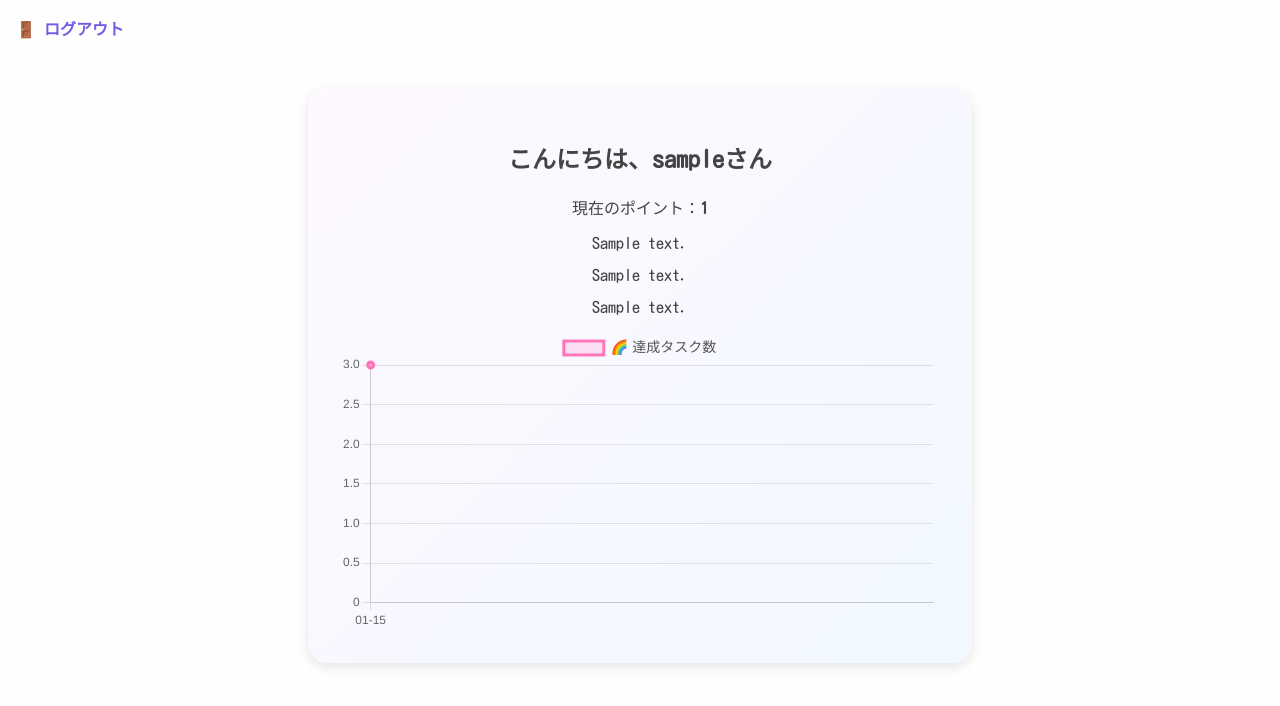
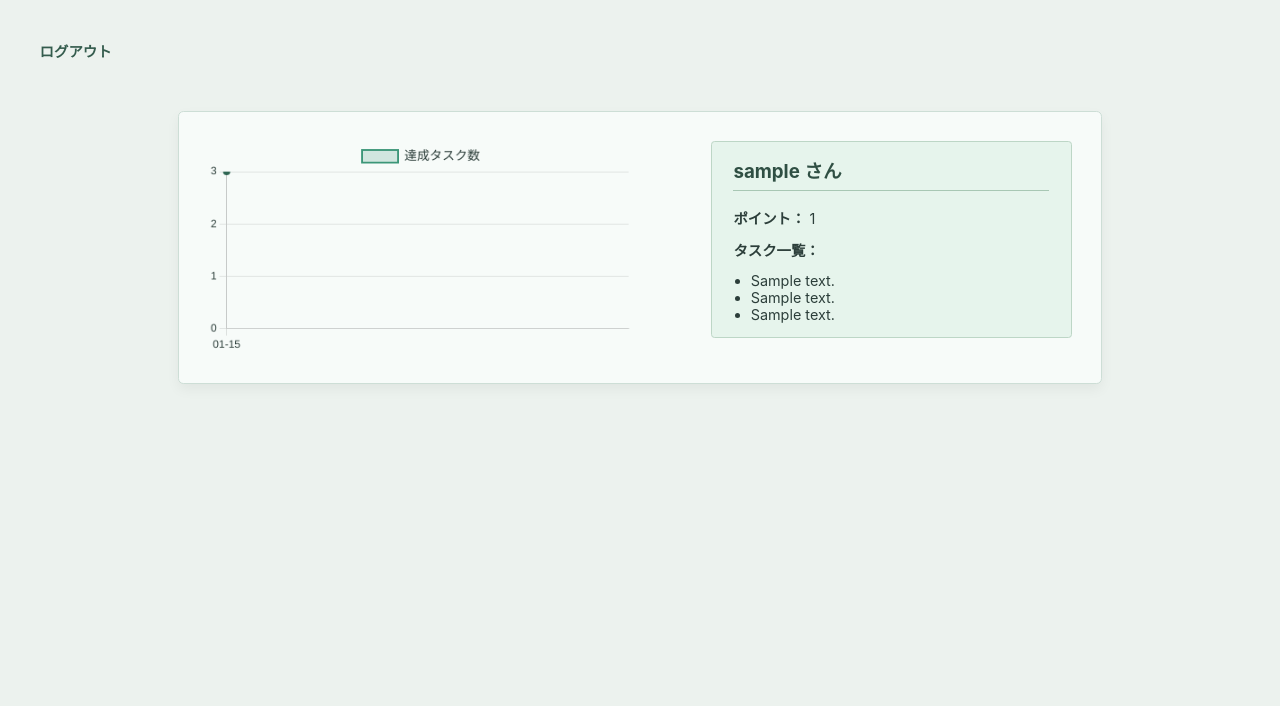
Before and after one commit to koba2264/FeelingBoost, a Flask app: page /mypage in a window 1280 px wide. Shown: the top 706 px of the page. Run offline with Flask 3, Linux system fonts and the light colour scheme; a user stored in the database is signed in; tables that the repository leaves empty hold one stand-in row (values such as "Sample post"); some libraries are stand-ins or nearby versions.

Commit message:
htmlをいじいました

```diff
--- a/apps/main/templates/main/mypage.html
+++ b/apps/main/templates/main/mypage.html
@@ -1,77 +1,50 @@
-<!DOCTYPE html>
-<html lang="ja">
-  <head>
-    <meta charset="UTF-8" />
-    <meta name="viewport" content="width=device-width, initial-scale=1.0" />
-    <title>title</title>
-
-    <link href="https://fonts.googleapis.com/css2?family=Kosugi+Maru&display=swap" rel="stylesheet" />
+{% extends "main/base.html" %}
+{% block content %}
+  <link href="{{ url_for('static', filename='main/mypage_style.css') }}" rel="stylesheet" />
   <script src="https://cdn.jsdelivr.net/npm/chart.js"></script>
 
-    <style>
-      body {
-        margin: 0;
-        background: #fefefe; /* シンプルに白ベース */
-        font-family: 'Kosugi Maru', sans-serif;
-        color: #444;
-      }
 
-      a {
-        display: inline-block;
-        margin: 1rem;
-        color: #6c5ce7;
-        text-decoration: none;
-        font-weight: bold;
-      }
-
-      .card {
-        background: linear-gradient(135deg, #fef9ff, #f1f8ff);
-        border-radius: 20px;
-        padding: 2rem;
-        max-width: 600px;
-        margin: 2rem auto;
-        box-shadow: 0 4px 12px rgba(0, 0, 0, 0.1);
-        text-align: center;
-      }
-
-      canvas {
-        max-width: 100%;
-        height: auto;
-      }
-    </style>
 </head>
 <body>
-    <a href="{{ url_for('auth.logout') }}">🚪 ログアウト</a>
+  <a href="{{ url_for('auth.logout') }}">ログアウト</a>
 
   <div class="card">
-      <h2>こんにちは、{{ username }}さん</h2>
-      <p>現在のポイント：<strong>{{ point }}</strong></p>
-
-      <div>
-        {% for task in check_task %}
-          <p>{{ task }}</p>
-        {% endfor %}
+    <!-- グラフエリア -->
+    <div class="chart-container">
+      <canvas id="myChart"></canvas>
     </div>
 
-      <canvas id="myChart"></canvas>
+    <!-- 情報テーブル -->
+    <div class="info-table">
+      <h2>{{ username }} さん</h2>
+      <p><strong>ポイント：</strong> {{ point }}</p>
+      <p><strong>タスク一覧：</strong></p>
+      <ul>
+        {% for task in check_task %}
+          <li>{{ task }}</li>
+        {% endfor %}
+      </ul>
+    </div>
   </div>
 
   <script>
     const date = {{ format_date | tojson }};
     const count = {{ count_list | tojson }};
     const ctx = document.getElementById('myChart');
-      const myChart = new Chart(ctx, {
+
+    new Chart(ctx, {
       type: 'line',
       data: {
         labels: date,
         datasets: [{
-                  label: '🌈 達成タスク数',
+          label: '達成タスク数',
           data: count,
-                  backgroundColor: 'rgba(255, 195, 234, 0.5)',
-                  borderColor: 'rgba(255, 105, 180, 0.9)',
-                  borderWidth: 3,
-                  pointBackgroundColor: '#ffb6c1',
-                  tension: 0.4
+          backgroundColor: 'rgba(60, 150, 120, 0.2)',
+          borderColor: '#3c9678',
+          borderWidth: 2,
+          pointBackgroundColor: '#2f6653',
+          pointBorderColor: '#2f6653',
+          tension: 0 // ← 直線に！
         }]
       },
       options: {
@@ -79,7 +52,7 @@
         plugins: {
           legend: {
             labels: {
-                          color: '#555',
+              color: '#2c3e3a',
               font: { size: 14 }
             }
           }
@@ -87,20 +60,22 @@
         scales: {
           x: {
             ticks: {
-                          color: '#666',
+              color: '#2c3e3a',
               font: { size: 12 }
             }
           },
           y: {
+            min: 0,
+            max: 3,
+            beginAtZero: true,
             ticks: {
-                          color: '#666',
+              stepSize: 1,
+              color: '#2c3e3a',
               font: { size: 12 }
-                      },
-                      beginAtZero: true
+            }
           }
         }
       }
     });
   </script>
-  </body>
-</html>
+{% endblock content %}
--- /dev/null
+++ b/apps/static/main/mypage_style.css
@@ -0,0 +1,67 @@
+  body {
+    margin: 0;
+    font-family: -apple-system, BlinkMacSystemFont, 'Segoe UI', 'Noto Sans JP', sans-serif;
+    background-color: #ecf2ee;
+    color: #2c3e3a;
+  }
+
+  a {
+    display: inline-block;
+    margin: 1.5rem;
+    color: #345c4d;
+    font-weight: bold;
+    text-decoration: none;
+    transition: color 0.3s ease;
+  }
+
+  a:hover {
+    color: #1f4034;
+  }
+
+  .card {
+    background: #f7fbf9;
+    border: 1px solid #cdded6;
+    border-radius: 6px;
+    padding: 2rem;
+    max-width: 960px;
+    margin: 2rem auto;
+    box-shadow: 0 6px 14px rgba(0, 0, 0, 0.05);
+    display: flex;
+    gap: 2rem;
+    justify-content: space-between;
+    align-items: flex-start;
+  }
+
+  .chart-container {
+    flex: 1.5;
+  }
+
+  .info-table {
+    flex: 1;
+    background-color: #e6f4ec;
+    border: 1px solid #bdd6c6;
+    border-radius: 4px;
+    padding: 1rem 1.5rem;
+  }
+
+  .info-table h2 {
+    margin-top: 0;
+    font-size: 1.3rem;
+    color: #2f4f43;
+    border-bottom: 1px solid #a8c7b4;
+    padding-bottom: 0.5rem;
+  }
+
+  .info-table p {
+    margin: 0.8rem 0;
+  }
+
+  .info-table ul {
+    padding-left: 1.2rem;
+    margin: 0.5rem 0 0 0;
+  }
+
+  canvas {
+    max-width: 100%;
+    height: auto;
+  }
```
Lines whose indentation alone changed are shown as unchanged.
